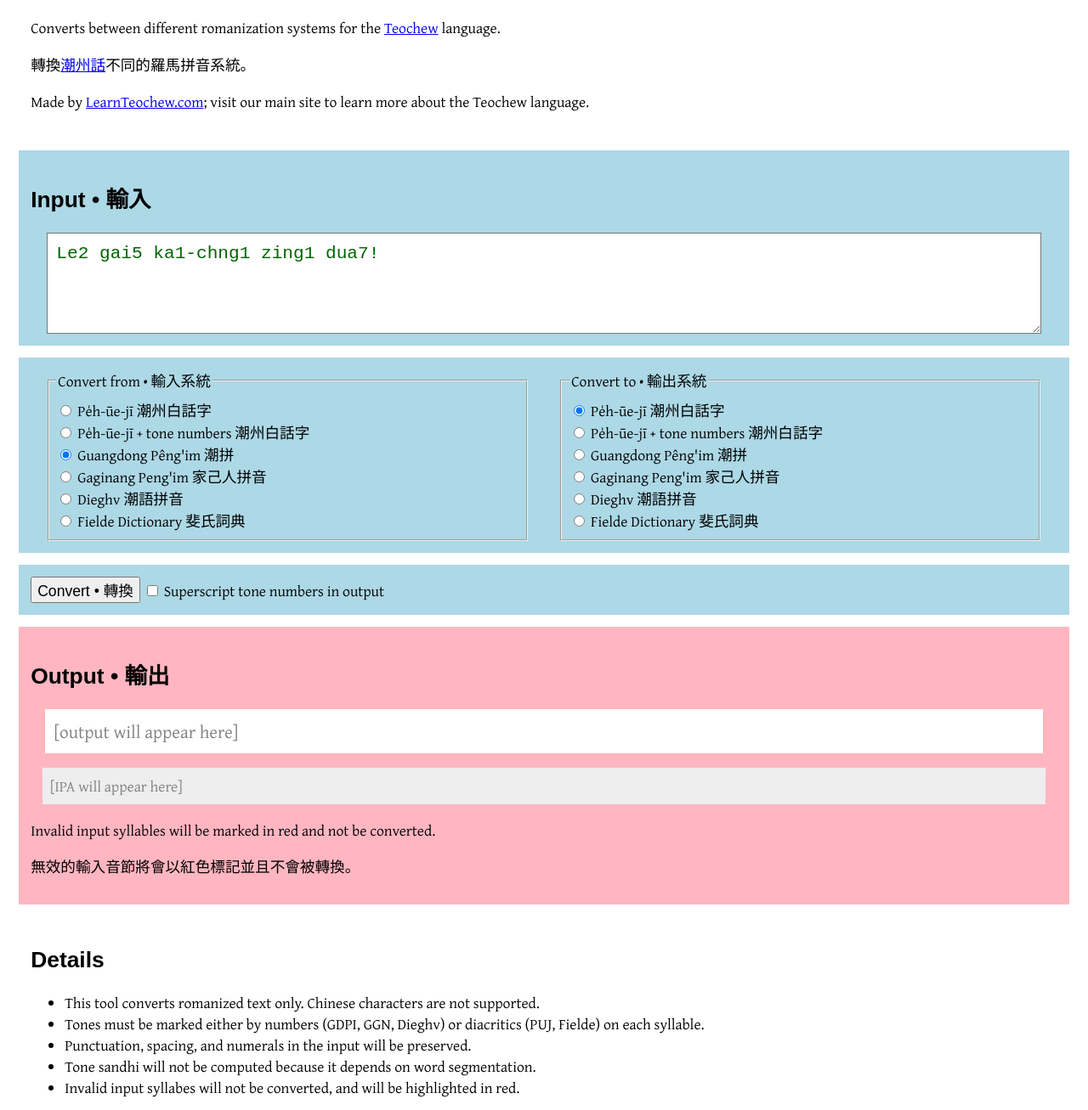
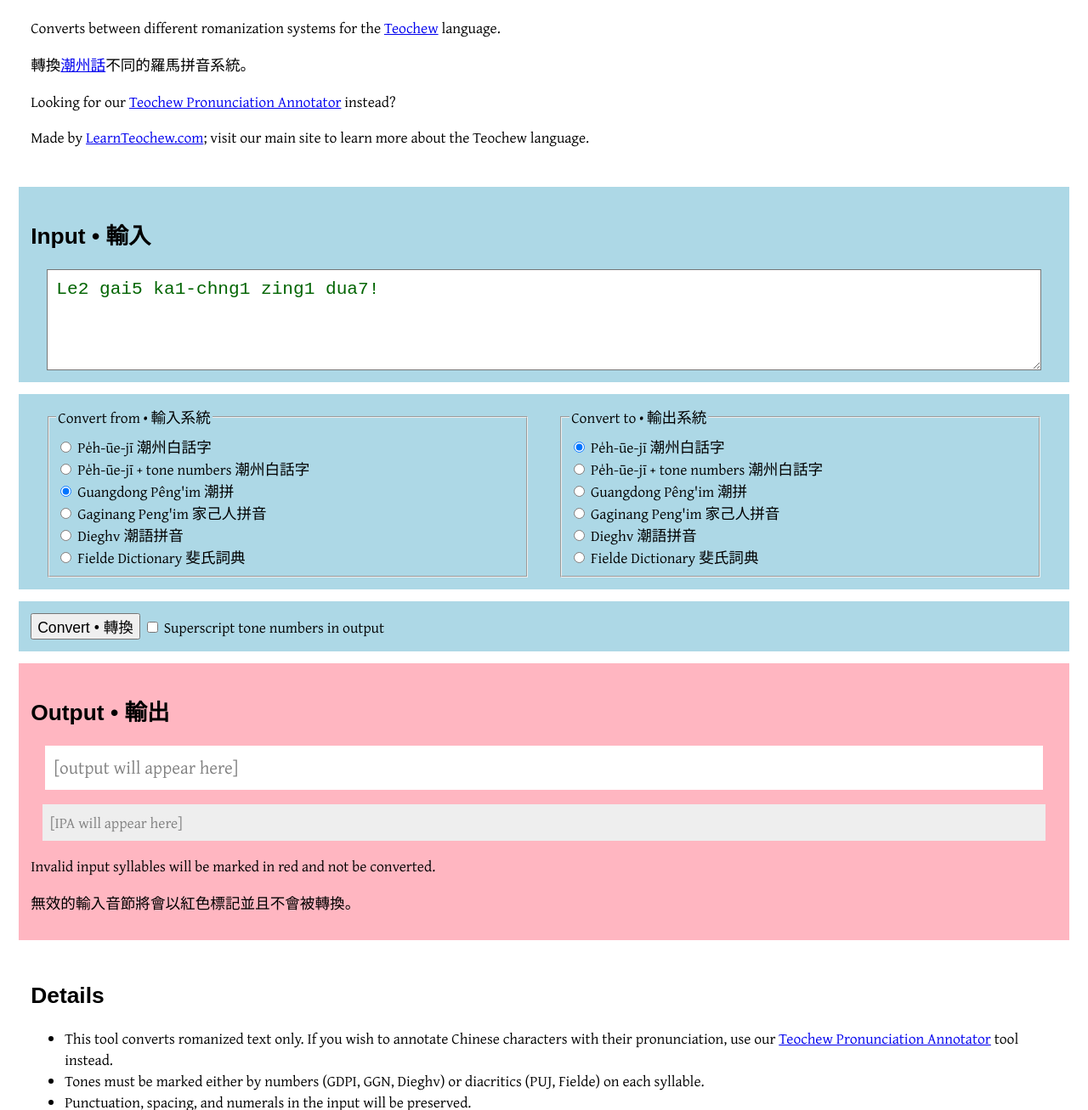
Before and after one commit to learn-teochew/pengim-js, a website with bundled scripts: page index.html in a window 1280 px wide. Shown: the part 106-1413 px from the top of the page at 85% size. Built offline with nearby package versions, Linux system fonts and the light colour scheme.

Commit message:
Link to Pronunciation Annotator tool

```diff
--- a/index.html
+++ b/index.html
@@ -20,6 +20,13 @@
         轉換<a href="https://zh.wikipedia.org/wiki/%E6%BD%AE%E5%B7%9E%E8%AF%9D"
           >潮州話</a
         >不同的羅馬拼音系統。
+      </p>
+      <p>
+        Looking for our
+        <a href="https://learnteochew.com/charpeng-js/"
+          >Teochew Pronunciation Annotator</a
+        >
+        instead?
       </p>
       <p>
         Made by <a href="https://learnteochew.com/">LearnTeochew.com</a>; visit
@@ -147,8 +154,12 @@ Le2 gai5 ka1-chng1 zing1 dua7!</textarea
 
       <ul>
         <li>
-          This tool converts romanized text only. Chinese characters are not
-          supported.
+          This tool converts romanized text only. If you wish to annotate
+          Chinese characters with their pronunciation, use our
+          <a href="https://learnteochew.com/charpeng-js/"
+            >Teochew Pronunciation Annotator</a
+          >
+          tool instead.
         </li>
         <li>
           Tones must be marked either by numbers (GDPI, GGN, Dieghv) or
```
